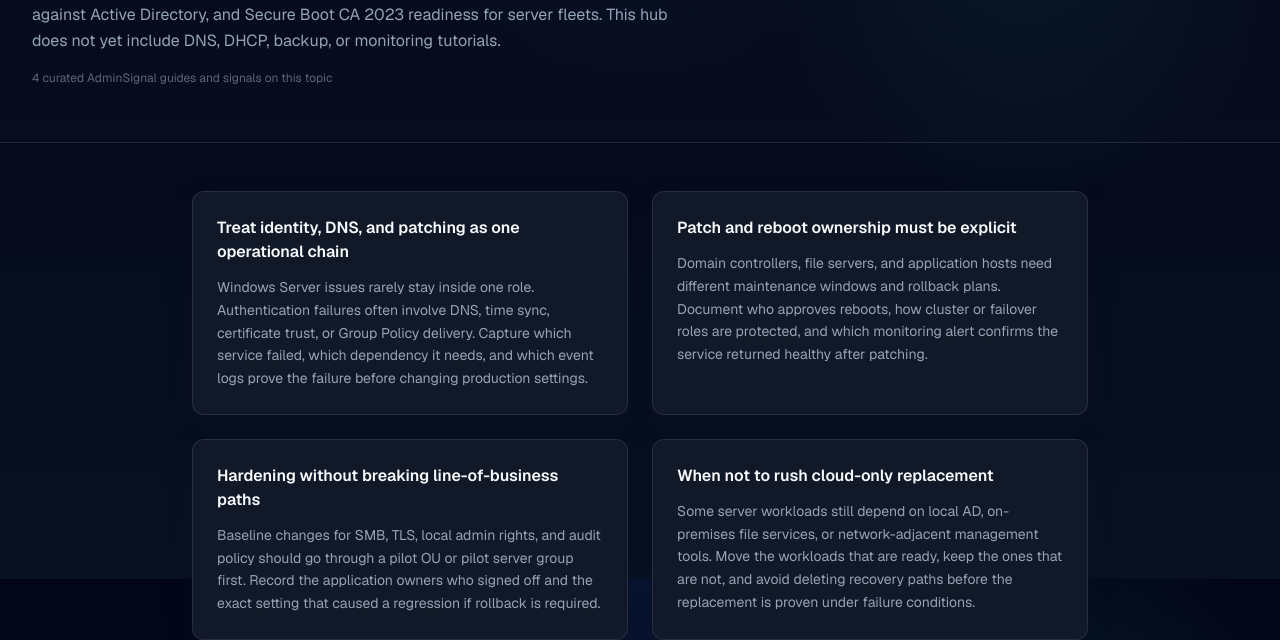
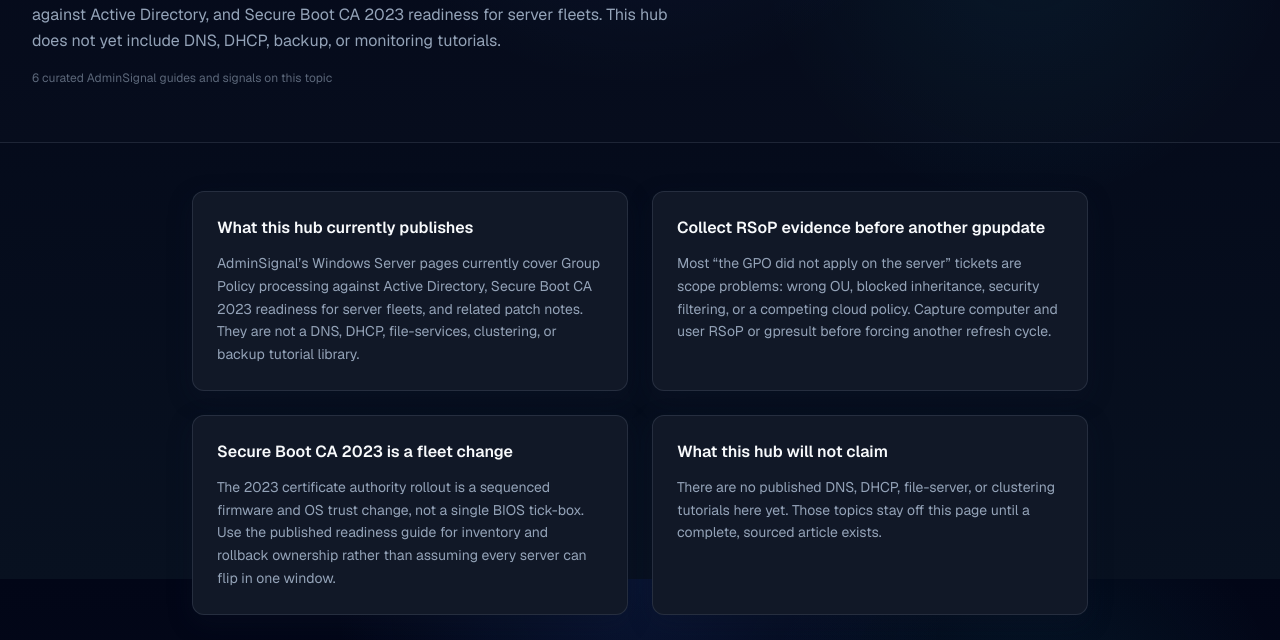
Before and after one commit to Jackoma0209/adminsignal, a Next.js app: page /windows-server in a window 1280 px wide. Shown: the part 221-861 px from the top of the page. Built offline with nearby package versions, Linux system fonts and the light colour scheme; no server answers.

Commit message:
Rewrite Windows Server, PowerShell, and Group Policy hubs to match published articles

```diff
--- a/src/app/group-policy/page.tsx
+++ b/src/app/group-policy/page.tsx
@@ -7,7 +7,7 @@ import { buildTopicContent } from '@/lib/topic-content'
 
 const topicName = 'Group Policy'
 const topicDescription =
-  'Published Group Policy coverage currently on AdminSignal: RSoP and gpresult diagnosis, scope and processing failures, and coexistence with Intune Settings Catalog.'
+  'Published Group Policy coverage currently on AdminSignal is two diagnosis articles — RSoP/gpresult and GPO not applying — plus coexistence notes in the Intune Settings Catalog migration guide.'
 const topicPath = '/group-policy'
 const topicUrl = `https://www.adminsignal.com${topicPath}`
 
@@ -62,8 +62,8 @@ export default function GroupPolicyPage() {
             body: 'Treat GPO and Intune Settings Catalog as one control plane in design reviews. Duplicate settings create conflict winners that are hard to explain to helpdesk and auditors. Inventory overlapping controls before hardening or migrating baselines.',
           },
           {
-            title: 'What good operational practice looks like',
-            body: 'Name GPOs by purpose, limit the number of linked policies per OU, document WMI filters, and keep a change record for security filtering changes. When something fails, capture computer and user RSoP, event log policy evidence, and the exact link order that applied.',
+            title: 'What this hub currently publishes',
+            body: 'Two diagnosis articles are live: Group Policy troubleshooting with RSoP and gpresult, and Group Policy not applying. Coexistence with Intune is covered in the Settings Catalog migration guide. There is not a GPO design catalogue or a loopback-mode tutorial yet.',
           },
           {
             title: 'When not to add another GPO',
--- a/src/app/powershell/page.tsx
+++ b/src/app/powershell/page.tsx
@@ -7,7 +7,7 @@ import { buildTopicContent } from '@/lib/topic-content'
 
 const topicName = 'PowerShell'
 const topicDescription =
-  'Published PowerShell coverage currently on AdminSignal: AzureAD/MSOnline to Graph SDK migration, software inventory patterns, and Graph examples used in Intune and Microsoft 365 guides. This hub is not a downloadable script catalogue.'
+  'Published PowerShell coverage currently on AdminSignal: AzureAD/MSOnline to Graph SDK migration, software inventory patterns, and Graph examples used in Intune and Microsoft 365 guides. This hub does not cover Desired State Configuration and is not a downloadable script catalogue.'
 const topicPath = '/powershell'
 const topicUrl = `https://www.adminsignal.com${topicPath}`
 
@@ -62,7 +62,7 @@ export default function PowerShellPage() {
           },
           {
             title: 'Example fragments are not a script library',
-            body: 'AdminSignal PowerShell pages show command shape, expected output, and safety notes. They are not signed releases or copy-and-run production tools. Rebuild any automation from reviewed requirements and test it in an authorised lab first.',
+            body: 'AdminSignal PowerShell pages show command shape, expected output, and safety notes. They are not signed releases, copy-and-run production tools, or a Desired State Configuration (DSC) library. Rebuild any automation from reviewed requirements and test it in an authorised lab first.',
           },
           {
             title: 'When not to automate yet',
--- a/src/app/windows-server/page.tsx
+++ b/src/app/windows-server/page.tsx
@@ -19,12 +19,12 @@ export const metadata: Metadata = buildTopicMetadata({
 
 export default function WindowsServerPage() {
   const { news, tutorials, troubleshooting, allItems } = buildTopicContent({
-    newsTags: ['Windows Server', 'Active Directory', 'DNS'],
+    newsTags: ['Windows Server', 'Active Directory', 'Secure Boot'],
     newsCategories: ['Windows Server'],
-    guideTags: ['Windows Server', 'Active Directory', 'DNS', 'DHCP'],
+    guideTags: ['Windows Server', 'Active Directory', 'Group Policy', 'Secure Boot'],
     guideCategories: ['Windows Server'],
-    troubleshootingCategories: ['Windows Server'],
-    affectedProducts: ['Windows Server', 'Active Directory', 'DNS', 'DHCP'],
+    troubleshootingCategories: ['Windows Server', 'Group Policy'],
+    affectedProducts: ['Windows Server', 'Active Directory', 'Group Policy'],
     guideLimit: 6,
   })
 
@@ -53,20 +53,20 @@ export default function WindowsServerPage() {
         description={topicDescription}
         introSections={[
           {
-            title: 'Treat identity, DNS, and patching as one operational chain',
-            body: 'Windows Server issues rarely stay inside one role. Authentication failures often involve DNS, time sync, certificate trust, or Group Policy delivery. Capture which service failed, which dependency it needs, and which event logs prove the failure before changing production settings.',
+            title: 'What this hub currently publishes',
+            body: 'AdminSignal’s Windows Server pages currently cover Group Policy processing against Active Directory, Secure Boot CA 2023 readiness for server fleets, and related patch notes. They are not a DNS, DHCP, file-services, clustering, or backup tutorial library.',
           },
           {
-            title: 'Patch and reboot ownership must be explicit',
-            body: 'Domain controllers, file servers, and application hosts need different maintenance windows and rollback plans. Document who approves reboots, how cluster or failover roles are protected, and which monitoring alert confirms the service returned healthy after patching.',
+            title: 'Collect RSoP evidence before another gpupdate',
+            body: 'Most “the GPO did not apply on the server” tickets are scope problems: wrong OU, blocked inheritance, security filtering, or a competing cloud policy. Capture computer and user RSoP or gpresult before forcing another refresh cycle.',
           },
           {
-            title: 'Hardening without breaking line-of-business paths',
-            body: 'Baseline changes for SMB, TLS, local admin rights, and audit policy should go through a pilot OU or pilot server group first. Record the application owners who signed off and the exact setting that caused a regression if rollback is required.',
+            title: 'Secure Boot CA 2023 is a fleet change',
+            body: 'The 2023 certificate authority rollout is a sequenced firmware and OS trust change, not a single BIOS tick-box. Use the published readiness guide for inventory and rollback ownership rather than assuming every server can flip in one window.',
           },
           {
-            title: 'When not to rush cloud-only replacement',
-            body: 'Some server workloads still depend on local AD, on-premises file services, or network-adjacent management tools. Move the workloads that are ready, keep the ones that are not, and avoid deleting recovery paths before the replacement is proven under failure conditions.',
+            title: 'What this hub will not claim',
+            body: 'There are no published DNS, DHCP, file-server, or clustering tutorials here yet. Those topics stay off this page until a complete, sourced article exists.',
           },
         ]}
         news={news}
```
